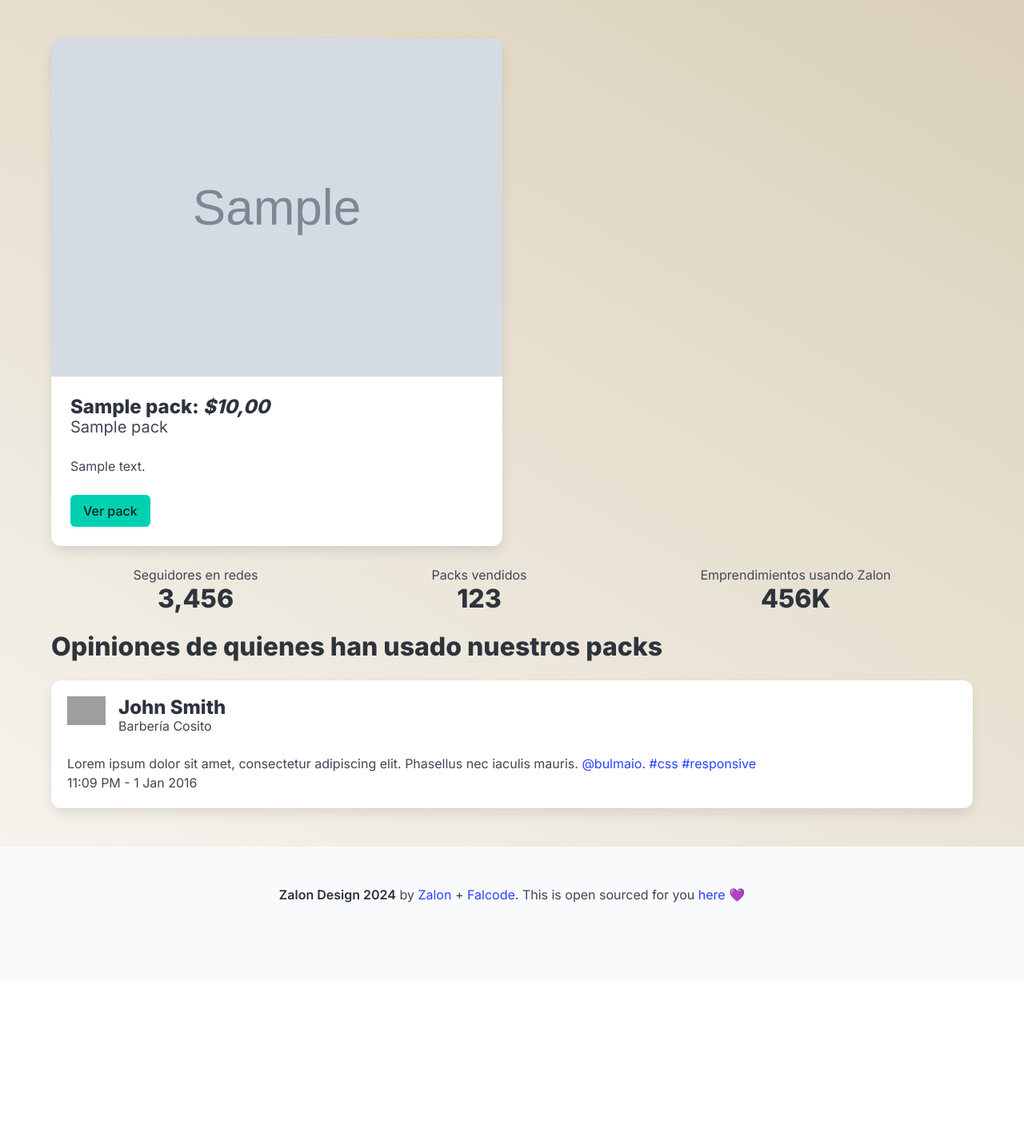
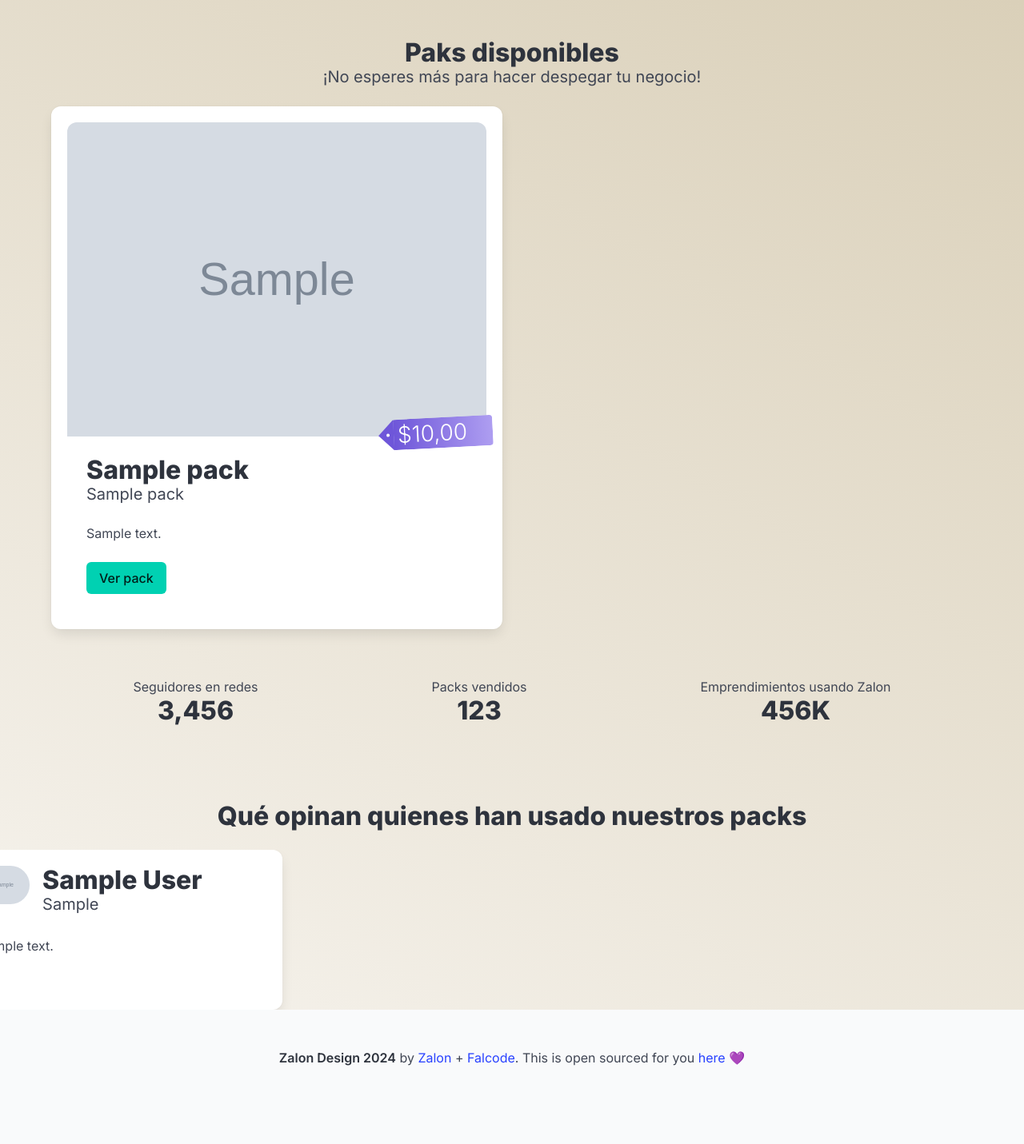
Before and after one commit to falcodeuy/zalon-design, a Django app: page / in a window 1280 px wide. Shown: the part 52-1483 px from the top of the page at 80% size. Before the commit the page ends 1181 px from the top, so only its background shows below. Run offline with Django 4.2, Linux system fonts and the light colour scheme; tables that the repository leaves empty hold one stand-in row (values such as "Sample post"); grey boxes marked "Sample" are stand-in pictures; parts of the project's set-up code (start-up, migrations or seed data) failed here and were passed over; some libraries are stand-ins or nearby versions; grey boxes are pictures that could not be loaded.

Commit message:
:sparkles: Added customer reviews feature

```diff
--- a/apps/main/models.py
+++ b/apps/main/models.py
@@ -40,3 +40,20 @@ class Pack(models.Model):
 
     def __str__(self):
         return self.name
+
+
+class CustomerReview(models.Model):
+    name = models.CharField("Nombre", max_length=100)
+    business = models.CharField("Empresa", max_length=100)
+    review = models.TextField("Reseña")
+    image = models.ImageField("Imagen", upload_to="reviews", null=True)
+    pack = models.ForeignKey(
+        "Pack",
+        on_delete=models.CASCADE,
+        verbose_name="Pack",
+        related_name="reviews",
+        null=True,
+    )
+
+    def __str__(self):
+        return self.name
--- a/apps/main/static/main/css/style.css
+++ b/apps/main/static/main/css/style.css
@@ -1,3 +1,83 @@
 #landing-page {
   background: linear-gradient(30deg, #f6f3ed, #dad0b9);
 }
+
+.level-icon {
+  display: inline;
+  vertical-align: bottom;
+  font-size: 2.2em;
+}
+
+.price-tag {
+  width: 125px;
+  float: right;
+  transform: rotate(-3deg);
+  top: -24px;
+  right: -8px;
+  background: linear-gradient(90deg, #6e56d9 0%, #ae9ef1 100%);
+  border-radius: 3px 4px 4px 3px;
+  border-left: 1px solid #6e56d9;
+
+  /* This makes room for the triangle */
+  margin-left: 19px;
+
+  position: relative;
+
+  color: white;
+  font-weight: 300;
+  font-size: 28px;
+  line-height: 38px;
+
+  padding: 0 5px 0 5px;
+}
+
+/* Makes the triangle */
+.price-tag:before {
+  content: '';
+  position: absolute;
+  display: block;
+  left: -19px;
+  width: 0;
+  height: 0;
+  border-top: 19px solid transparent;
+  border-bottom: 19px solid transparent;
+  border-right: 19px solid #6e56d9;
+}
+
+/* Makes the circle */
+.price-tag:after {
+  content: '';
+  background-color: white;
+  border-radius: 50%;
+  width: 4px;
+  height: 4px;
+  display: block;
+  position: absolute;
+  left: -9px;
+  top: 17px;
+}
+
+.reviews-container {
+  display: flex;
+  width: 100vw;
+  overflow: hidden;
+  position: relative;
+  gap: 2em; /* Optional: Adds some space between the boxes */
+
+  animation: horizontal-scroll 180s linear infinite;
+}
+
+@keyframes horizontal-scroll {
+  0% {
+    transform: translateX(0);
+  }
+  100% {
+    transform: translateX(-100%);
+  }
+}
+
+.review {
+  flex-shrink: 0; /* Prevents the boxes from shrinking */
+  width: 400px;
+  height: 200px;
+}
--- a/apps/main/templates/main/home.html
+++ b/apps/main/templates/main/home.html
@@ -8,24 +8,27 @@
 {% endblock %}
 
 {% block content %}
-  <section id="landing-page" class="section">
+  <div id="landing-page">
+    <section class="section">
       <div class="container">
+        <h1 class="title has-text-centered">Paks disponibles</h1>
+        <h3 class="subtitle has-text-centered">¡No esperes más para hacer despegar tu negocio!</h3>
+
         {% for pack in packs %}
           <div class="columns is-desktop">
             <div class="column is-half">
-            <div class="card">
+              <div class="box card slightly-rotate-hover">
                 <div class="card-image">
                   <figure class="image is-4by3">
                     <img src="{{ media_root }}{{ pack.banner.url }}" alt="Placeholder image" />
                   </figure>
+                  <div class="price-tag">${{ pack.price }}</div>
                 </div>
                 <div class="card-content">
                   <div class="media">
                     <div class="media-content">
-                    <p class="title is-4">
-                      {{ pack.name }}: <span class="is-6 is-italic">${{ pack.price }}</span>
-                    </p>
-                    <p class="subtitle is-5">{{ pack.subtitle }}</p>
+                      <p class="title block">{{ pack.name }}</p>
+                      <p class="subtitle block">{{ pack.subtitle }}</p>
                     </div>
                   </div>
 
@@ -42,51 +45,56 @@
           </div>
         {% endfor %}
 
-      <nav class="level is-mobile">
+        <nav class="level is-mobile mt-6 mb-6">
           <div class="level-item has-text-centered">
             <div>
+              <i class="lni lni-users level-icon"></i>
               <p class="heading">Seguidores en redes</p>
               <p class="title">3,456</p>
             </div>
           </div>
           <div class="level-item has-text-centered">
             <div>
+              <i class="lni lni-rocket level-icon"></i>
               <p class="heading">Packs vendidos</p>
               <p class="title">123</p>
             </div>
           </div>
-        <div class="level-item has-text-centered">
+          <div class="level-item has-text-centered is-hidden-mobile">
             <div>
+              <i class="lni lni-heart level-icon"></i>
               <p class="heading">Emprendimientos usando Zalon</p>
               <p class="title">456K</p>
             </div>
           </div>
         </nav>
+      </div>
+    </section>
 
     {% comment %}Reviews section{% endcomment %}
-      <div class="container">
-        <h1 class="title">Opiniones de quienes han usado nuestros packs</h1>
-        <div class="box">
+    <section id="reviews-section">
+      <h1 class="title has-text-centered">Qué opinan quienes han usado nuestros packs</h1>
+
+      <div class="reviews-container is-flex">
+        {% for review in customer_reviews %}
+          <div class="box review">
             <div class="media block">
               <div class="media-left">
-              <figure class="image is-48x48">
-                <img src="https://bulma.io/assets/images/placeholders/96x96.png" alt="Placeholder image" />
+                <figure class="image is-64x64">
+                  <img class="is-rounded" src="{{ media_root }}{{ review.image.url }}" alt="{{ review.name }}" />
                 </figure>
               </div>
               <div class="media-content">
-              <p class="title is-4">John Smith</p>
-              <p class="subtitle is-6">Barbería Cosito</p>
+                <p class="title">{{ review.name }}</p>
+                <p class="subtitle">{{ review.business }}</p>
               </div>
             </div>
-
             <div class="content">
-            Lorem ipsum dolor sit amet, consectetur adipiscing elit. Phasellus nec iaculis mauris. <a>@bulmaio</a>. <a href="#">#css</a>
-            <a href="#">#responsive</a>
-            <br />
-            <time datetime="2016-1-1">11:09 PM - 1 Jan 2016</time>
+              <p>{{ review.review }}</p>
             </div>
           </div>
-      </div>
+        {% endfor %}
       </div>
     </section>
+  </div>
 {% endblock %}
--- a/apps/main/views.py
+++ b/apps/main/views.py
@@ -1,11 +1,12 @@
 from django.shortcuts import render
 
-from .models import Pack
+from .models import Pack, CustomerReview
 
 
 def home(request):
     packs = Pack.objects.filter(is_active=True, show_in_landing=True)
-    context = {"packs": packs}
+    customer_reviews = CustomerReview.objects.all()[:25]
+    context = {"packs": packs, "customer_reviews": customer_reviews}
 
     return render(request, "main/home.html", context)
 
--- a/templates/base.html
+++ b/templates/base.html
@@ -20,9 +20,6 @@
 
     {% comment %}Lineicons{% endcomment %}
     <link rel="stylesheet" href="https://cdn.lineicons.com/4.0/lineicons.css" />
-
-    {% comment %}Hover.css{% endcomment %}
-    <link rel="stylesheet" href="https://cdnjs.cloudflare.com/ajax/libs/hover.css/2.3.1/css/hover-min.css" />
 
     {% comment %}Animate.css{% endcomment %}
     <link rel="stylesheet" href="https://cdnjs.cloudflare.com/ajax/libs/animate.css/4.1.1/animate.min.css" />
```
Also changed, not shown: apps/main/admin.py (+15 -1 lines), apps/main/migrations/0004_customerreview.py (added), 1 other file. Lines whose indentation alone changed are shown as unchanged.
